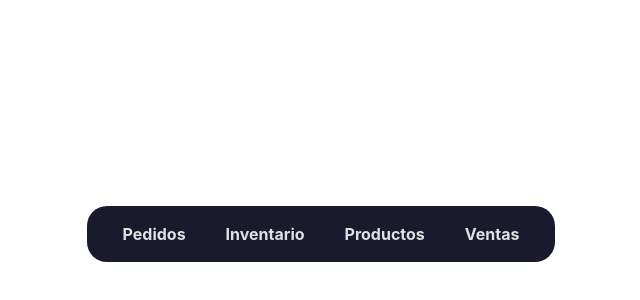
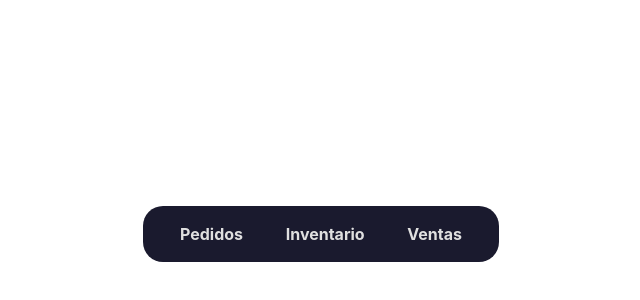
Before and after one commit to Fsolanaa/OnlineShop, a Svelte app: page / in a window 1280 px wide. Shown: the part 122-422 px from the top of the page, without its empty margins (335-975 px from the left). Built offline with nearby package versions, Linux system fonts and the light colour scheme.

Commit message:
quitado ruta inventario

```diff
--- a/src/App.svelte
+++ b/src/App.svelte
@@ -1,8 +1,7 @@
 <script>
   import Router, { location, link } from "svelte-spa-router";
   import Pedidos from "./lib/RegistroPedidos.svelte";
-  import Inventario from "./lib/ControlInventario.svelte";
-  import Productos from "./lib/GestionProductos.svelte";
+  import Inventario from "./lib/GestionProductos.svelte";
   import Ventas from "./lib/InformeVentas.svelte";
 
   let datos = JSON.parse(localStorage.getItem("datos"));
@@ -19,7 +18,6 @@
     <ul>
       <li><a href="/pedidos" use:link>Pedidos</a></li>
       <li><a href="/inventario" use:link>Inventario</a></li>
-      <li><a href="/productos" use:link>Productos</a></li>
       <li><a href="/ventas" use:link>Ventas</a></li>
   </ul>
   </nav>
@@ -30,7 +28,6 @@
     routes={{
       "/pedidos": Pedidos,
       "/inventario": Inventario,
-      "/productos": Productos,
       "/ventas": Ventas,
     }}
   />
--- a/src/routes.js
+++ b/src/routes.js
@@ -1,14 +1,12 @@
 import Inicio from './App.svelte'
 import Pedidos from './lib/RegistroPedidos.svelte'
-import Inventario from './lib/ControlInventario.svelte'
-import Productos from './lib/GestionProductos.svelte'
+import Inventario from './lib/GestionProductos.svelte'
 import Ventas from './lib/InformeVentas.svelte'
 
 const routes = {
   '/': Inicio,
   '/pedidos': Pedidos,
   '/inventario': Inventario,
-  '/productos': Productos,
   '/ventas': Ventas
 
 }
```
Also changed, not shown: src/lib/ControlInventario.svelte (deleted).
